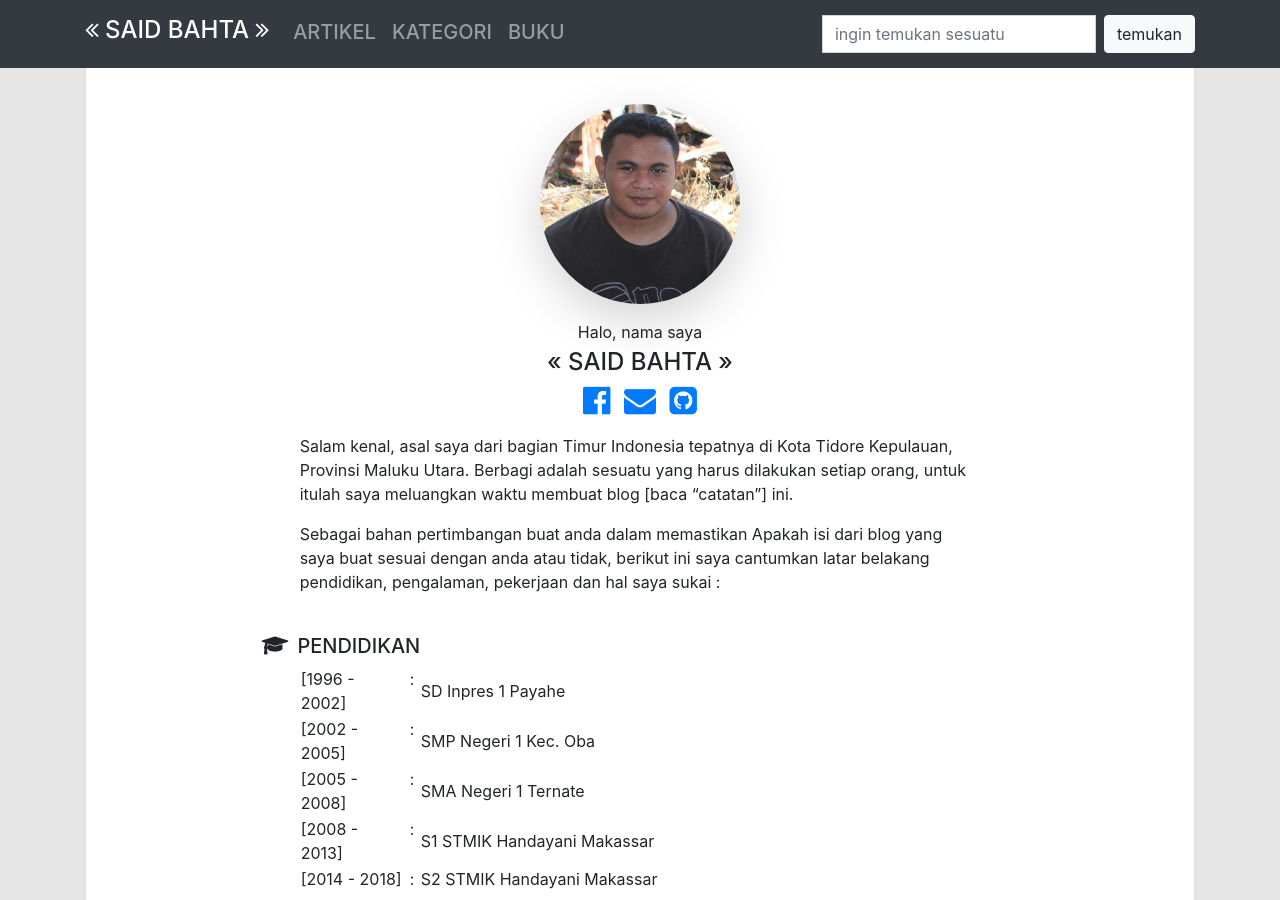
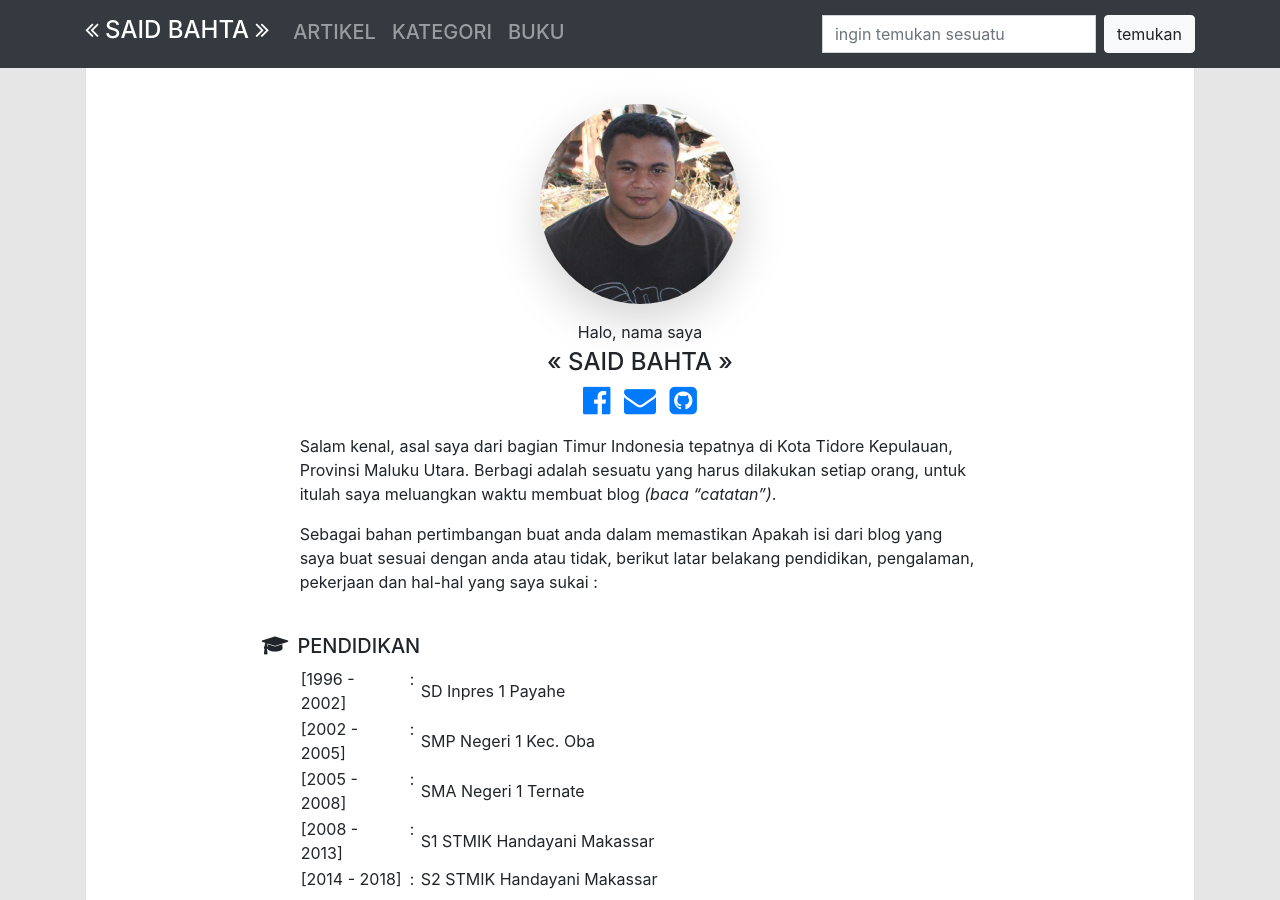
Before and after one commit to surtinaali/blog, a Jekyll site: the page built from about.markdown, in a window 1280 px wide and 900 px high. Built offline with Jekyll 4.4.1, drawn with Linux system fonts in a browser that asks for light colours.

Commit message:
edit halaman about

```diff
--- a/about.markdown
+++ b/about.markdown
@@ -47,9 +47,9 @@
 }
 </style>
 
-Salam kenal, asal saya dari bagian Timur Indonesia tepatnya di Kota Tidore Kepulauan, Provinsi Maluku Utara. Berbagi adalah sesuatu yang harus dilakukan setiap orang, untuk itulah saya meluangkan waktu membuat blog [baca "catatan"] ini.
+Salam kenal, asal saya dari bagian Timur Indonesia tepatnya di Kota Tidore Kepulauan, Provinsi Maluku Utara. Berbagi adalah sesuatu yang harus dilakukan setiap orang, untuk itulah saya meluangkan waktu membuat blog _(baca "catatan")_.
 
-Sebagai bahan pertimbangan buat anda dalam memastikan Apakah isi dari blog yang saya buat sesuai dengan anda atau tidak, berikut ini saya cantumkan latar belakang pendidikan, pengalaman, pekerjaan dan hal saya sukai :
+Sebagai bahan pertimbangan buat anda dalam memastikan Apakah isi dari blog yang saya buat sesuai dengan anda atau tidak, berikut latar belakang pendidikan, pengalaman, pekerjaan dan hal-hal yang saya sukai :
 
 {: .pt-4}
 ##### PENDIDIKAN
```
